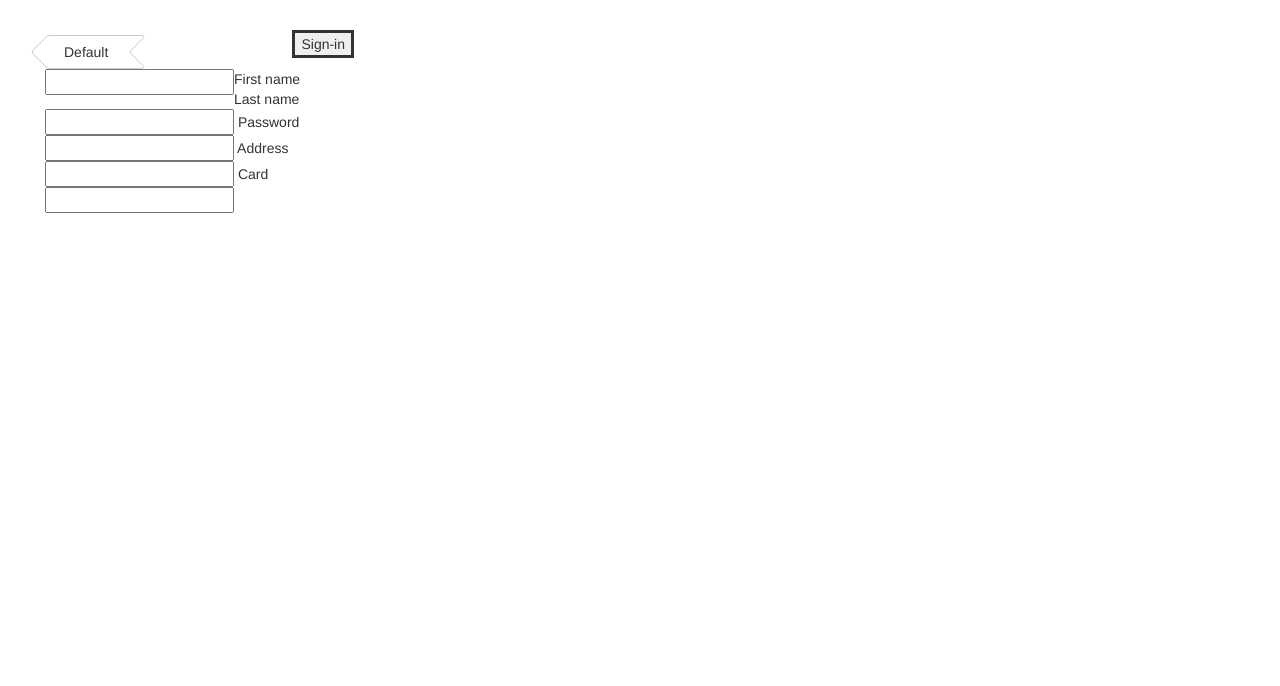
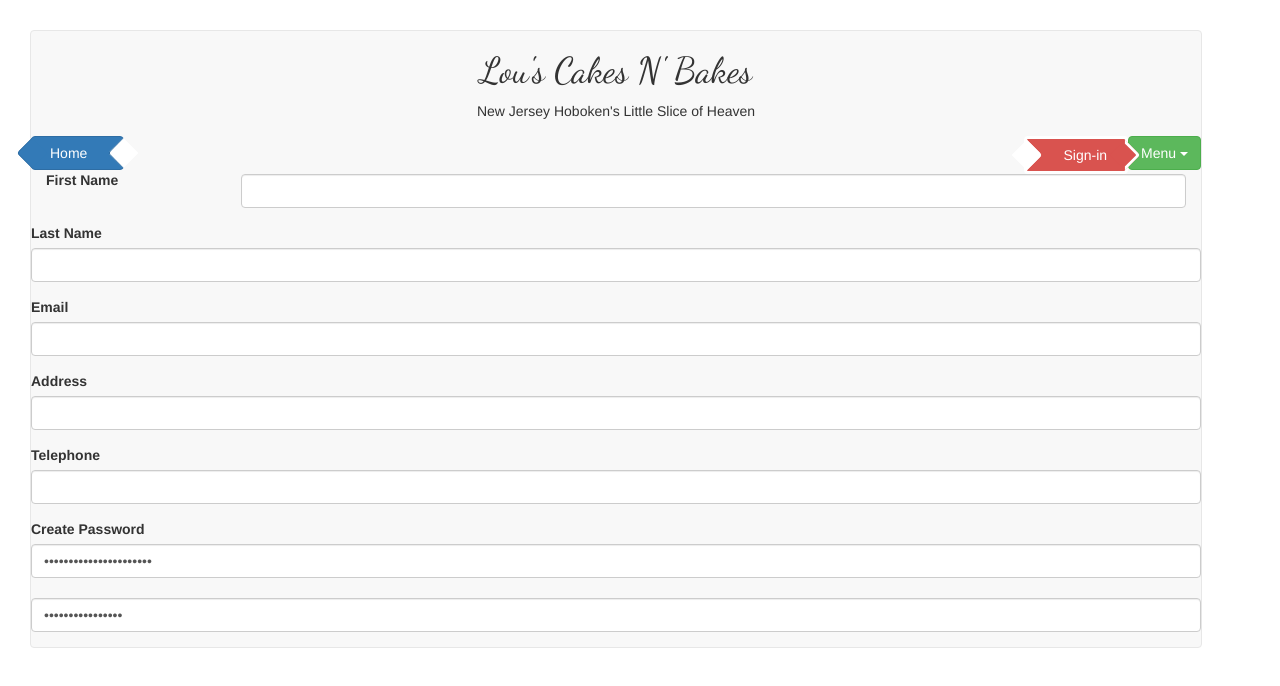
Before and after one commit to BrucunZ/Lou-s-Bakes-N-Cakes, a plain HTML site: page signup.html in a window 1280 px wide. Drawn offline with nearby package versions, Linux system fonts and the light colour scheme.

Commit message:
Lotta stuff broke fix it fat boi

```diff
--- a/signup.html
+++ b/signup.html
@@ -1,38 +1,81 @@
 <html>
+
 <head>
     <title>Lou's Cakes and Bakes</title>
+    <link href="https://fonts.googleapis.com/css?family=Dancing+Script" rel="stylesheet">
     <link rel="stylesheet" href="https://maxcdn.bootstrapcdn.com/bootstrap/3.3.7/css/bootstrap.min.css" integrity="sha384-BVYiiSIFeK1dGmJRAkycuHAHRg32OmUcww7on3RYdg4Va+PmSTsz/K68vbdEjh4u" crossorigin="anonymous">
     <link rel="stylesheet" href="style.css" type="text/css" />
     <script src="https://code.jquery.com/jquery-2.1.4.js"></script>
     <script type="text/javascript" src="script.js"></script>
 </head>
+
 <body>
 
-    <div class="col-md-4">
+    <div class="navbar navbar-default">
+        <h1>Lou's Cakes N' Bakes</h1>
+        <p id="slogan">New Jersey Hoboken's Little Slice of Heaven</p>
+        <div class="dropdown">
+            <button id="drop" class="btn btn-success dropdown-toggle" type="Butto" data-toggle="dropdown">Menu
+  <span id="span" class="caret"></span></button>
+            <ul id="homedrop" class="dropdown-menu dropdown-menu-right">
+                <li><a href="Order.html">Order</a></li>
+                <li><a href="gallery.html">Gallery</a></li>
+                <li><a href="Map.html">Location</a></li>
+                <li><a href="about.html">About Us</a></li>
+                <li><a href="contact.html">Contact Us</a></li>
+                <li><a href="signup.html">Join</a></li>
+            </ul>
+        </div>
 
-        <button type="button" class="btn btn-default btn-arrow-left">Default</button>
+        <button type="button" class="btn btn-primary btn-arrow-left">Home</button>
 
-    <button id="sign"> Sign-in</button>
-
-  <div>
-      <div>
-       First name<input id="first">  </input>
-      </div>
+        <button id="sign" class="btn btn-danger btn-arrow-right"> Sign-in</button>
 
 
 
-   Last name<input id="last"> </input>
-
-
-  Password <input id="password-up" > </input>
-
-   Address <input id="address"> </input>
-
-   Card    <input id="pay"> </input>
+        <div class="container">
+            <div class="form-group row">
+                <label for="example-text-input" class="col-md-2 col-form-label">First Name</label>
+                <div class="col-md-10">
+                    <input class="form-control" type="text" id="example-text-input">
                 </div>
-
             </div>
-
+            <div class="form-group row">
+                <label for="example-search-input" class="col-2 col-form-label">Last Name</label>
+                <div class="col-10">
+                    <input class="form-control" type="search" id="example-search-input">
+                </div>
+            </div>
+            <div class="form-group row">
+                <label for="example-email-input" class="col-2 col-form-label">Email</label>
+                <div class="col-10">
+                    <input class="form-control" type="email" id="example-email-input">
+                </div>
+            </div>
+            <div class="form-group row">
+                <label for="example-url-input" class="col-2 col-form-label"> Address</label>
+                <div class="col-10">
+                    <input class="form-control" type="url" id="example-url-input">
+                </div>
+            </div>
+            <div class="form-group row">
+                <label for="example-tel-input" class="col-2 col-form-label">Telephone</label>
+                <div class="col-10">
+                    <input class="form-control" type="tel" id="example-tel-input">
+                </div>
+            </div>
+            <div class="form-group row">
+                <label for="example-password-input" class="col-2 col-form-label"> Create Password</label>
+                <div class="col-10">
+                    <input class="form-control" type="password" value=" at least 8 characters" >
+                </div>
+            </div>
+            <div class="form-group row">
+                <label for="example-number-input" class="col-2 col-form-label"> </label>
+                <div class="col-10">
+                    <input class="form-control" type="password" value="re-type Password" id="example-password-input">
+                </div>
+            </div>
 
         </div>
 
--- a/style.css
+++ b/style.css
@@ -8,17 +8,30 @@ h1{
     text-align: center;
 }
 #slogan{
-    text-align: center;
+    text-align:center;
 }
 #first{
     float: left;
 }
 #drop{
-    float:right;
+ position: relative;
+ float:right;
+}
+#homedrop{
+    position:relative;
+
 }
 
+.jumbotron{
+  position:absolute;
+  top:500px;
+  left:150px;
+}
 
-
+.col-lg-10{
+    position:absolute;
+    left:500px;
+}
 
 
 
```
Also changed, not shown: Home.html (+14 -15 lines), about.html (+11 -1 lines), Wedding.jpg (added), back.jpg (added), download (1).jpg (deleted). Lines whose indentation alone changed are shown as unchanged.
